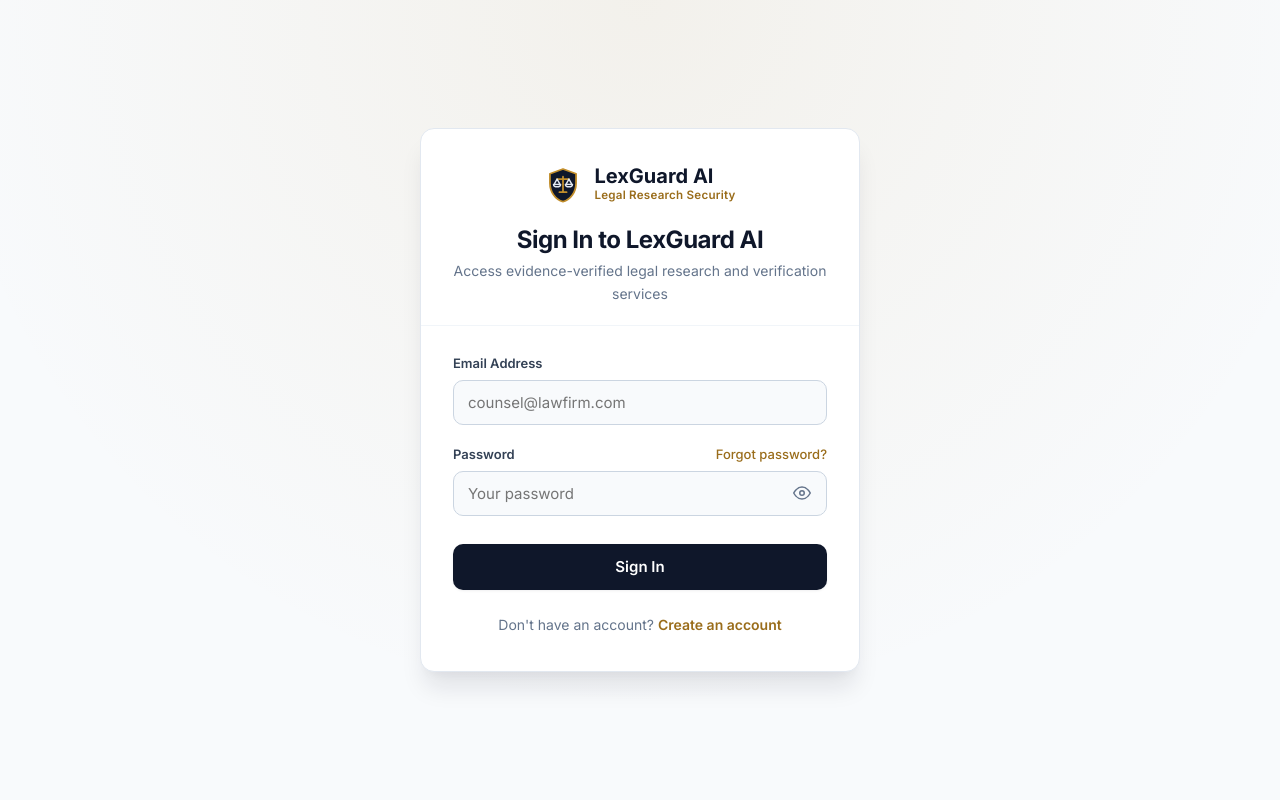
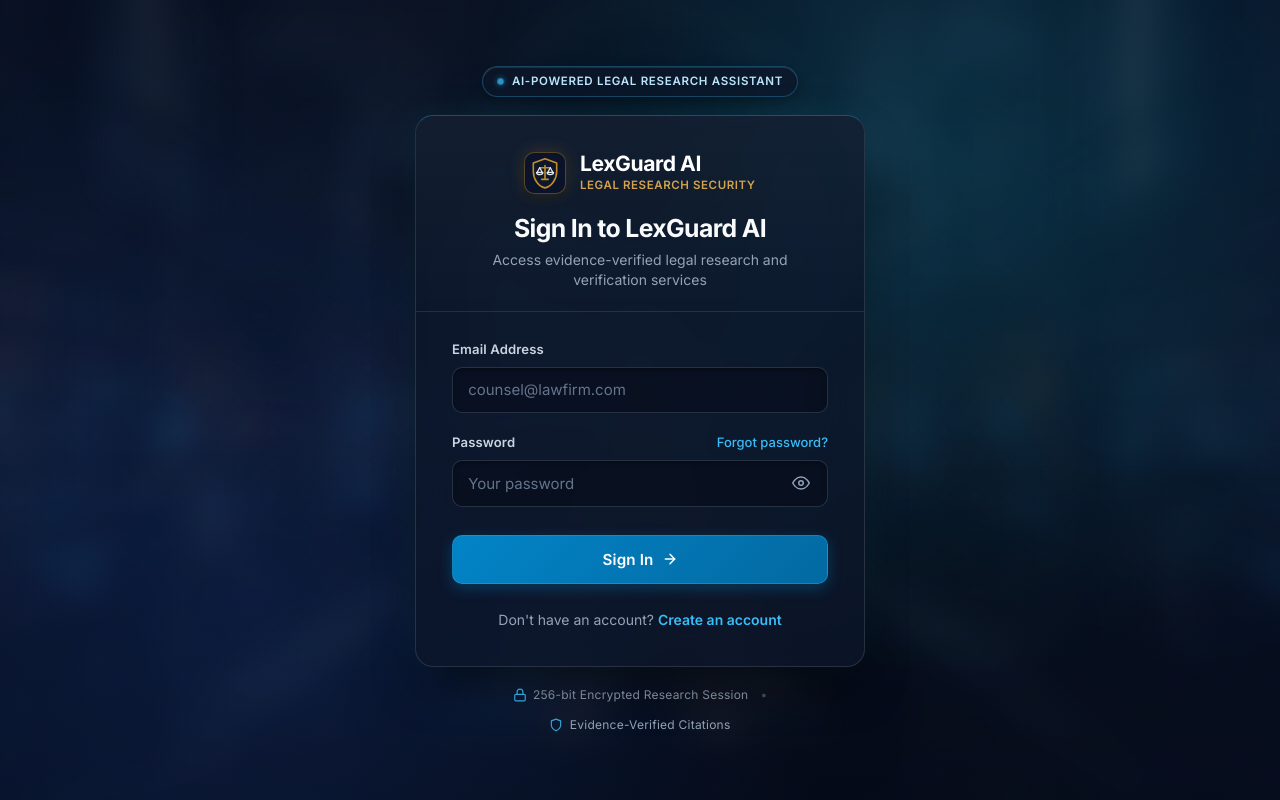
Before and after one commit to praseetha-n/LexGuard-AI, a React (Vite) app in the folder frontend/: page /login in a window 1280 px wide. Built offline with nearby package versions, Linux system fonts and the light colour scheme; no server answers.

Commit message:
Enhance login page with blurred legal-tech background banner and glassmorphism styling

```diff
--- a/frontend/src/App.css
+++ b/frontend/src/App.css
@@ -2100,48 +2100,220 @@
   color: var(--color-gold-700);
 }
 
-/* Auth Pages */
+/* ==========================================================================
+   Auth Pages - Premium Legal-Tech Atmosphere with Blurred Legal Banner
+   ========================================================================== */
+
 .auth-page-container {
+  position: relative;
   min-height: 100vh;
+  width: 100%;
   display: flex;
   align-items: center;
   justify-content: center;
-  padding: 2rem 1.5rem;
-  background-color: var(--color-canvas);
-  background-image: radial-gradient(circle at 50% 0%, rgba(180, 131, 40, 0.08), transparent 70%);
-}
-
+  padding: 2.5rem 1.25rem;
+  overflow-x: hidden;
+  background-color: #060b18; /* Deep authoritative navy base */
+}
+
+/* ── Full-Width Background Banner Layer with Smooth Blur ── */
+.auth-bg-layer {
+  position: fixed;
+  inset: 0;
+  width: 100%;
+  height: 100%;
+  z-index: 0;
+  overflow: hidden;
+  pointer-events: none;
+  background-color: #060b18;
+  background-image: url('/legal_login_banner.jpg');
+  background-size: cover;
+  background-position: center 30%;
+}
+
+.auth-bg-image {
+  position: absolute;
+  top: -4%;
+  left: -4%;
+  width: 108%;
+  height: 108%;
+  object-fit: cover;
+  object-position: center 30%;
+  /* High quality hardware-accelerated blur with scale to prevent edge bleeding */
+  filter: blur(14px) brightness(0.68) saturate(1.2);
+  transform: scale(1.06);
+  opacity: 0.95;
+  will-change: transform, filter;
+}
+
+/* Dark Navy Overlay with Subtle Gradients for Trust & Sophistication */
+.auth-bg-overlay {
+  position: absolute;
+  inset: 0;
+  background: linear-gradient(
+    180deg,
+    rgba(6, 12, 26, 0.82) 0%,
+    rgba(9, 18, 38, 0.76) 42%,
+    rgba(4, 9, 20, 0.92) 100%
+  );
+  backdrop-filter: blur(2px);
+}
+
+/* Subtle Blue & Cyan Glows to Represent AI Technology */
+.auth-bg-ambient-glow {
+  position: absolute;
+  inset: 0;
+  background:
+    radial-gradient(circle at 75% 20%, rgba(6, 182, 212, 0.18) 0%, transparent 45%),
+    radial-gradient(circle at 20% 75%, rgba(37, 99, 235, 0.16) 0%, transparent 50%),
+    radial-gradient(circle at 50% 50%, rgba(217, 119, 6, 0.07) 0%, transparent 40%),
+    radial-gradient(ellipse at center, transparent 40%, rgba(3, 7, 18, 0.65) 100%);
+  mix-blend-mode: screen;
+}
+
+/* Subtle Digital Lattice Grid Pattern */
+.auth-bg-grid {
+  position: absolute;
+  inset: 0;
+  background-image: radial-gradient(circle, rgba(56, 189, 248, 0.08) 1px, transparent 1px);
+  background-size: 32px 32px;
+  mask-image: radial-gradient(ellipse at center, black 40%, transparent 80%);
+  -webkit-mask-image: radial-gradient(ellipse at center, black 40%, transparent 80%);
+  opacity: 0.7;
+}
+
+/* ── Content Wrapper ── */
+.auth-content-wrapper {
+  position: relative;
+  z-index: 1;
+  width: 100%;
+  max-width: 450px;
+  display: flex;
+  flex-direction: column;
+  align-items: center;
+  gap: 1.15rem;
+  animation: authFadeInUp 0.5s cubic-bezier(0.16, 1, 0.3, 1) backwards;
+}
+
+@keyframes authFadeInUp {
+  0% {
+    opacity: 0;
+    transform: translateY(16px);
+  }
+  100% {
+    opacity: 1;
+    transform: translateY(0);
+  }
+}
+
+/* AI Status Badge */
+.auth-system-badge {
+  display: inline-flex;
+  align-items: center;
+  gap: 0.5rem;
+  padding: 0.35rem 0.9rem;
+  background: rgba(13, 22, 41, 0.75);
+  border: 1px solid rgba(56, 189, 248, 0.28);
+  border-radius: 9999px;
+  backdrop-filter: blur(12px);
+  -webkit-backdrop-filter: blur(12px);
+  box-shadow: 0 4px 14px rgba(0, 0, 0, 0.35), inset 0 1px 0 rgba(255, 255, 255, 0.1);
+}
+
+.auth-system-badge-dot {
+  width: 7px;
+  height: 7px;
+  border-radius: 50%;
+  background-color: #38bdf8;
+  box-shadow: 0 0 10px #38bdf8;
+  animation: badgePulse 2.4s ease-in-out infinite;
+}
+
+@keyframes badgePulse {
+  0%, 100% {
+    opacity: 1;
+    transform: scale(1);
+    box-shadow: 0 0 10px #38bdf8;
+  }
+  50% {
+    opacity: 0.6;
+    transform: scale(0.85);
+    box-shadow: 0 0 4px #0284c7;
+  }
+}
+
+.auth-system-badge-text {
+  font-size: 0.72rem;
+  font-weight: 600;
+  letter-spacing: 0.06em;
+  text-transform: uppercase;
+  color: #bae6fd;
+}
+
+/* ── Modern Glassmorphism Card ── */
 .auth-card {
   width: 100%;
-  max-width: 440px;
-  background-color: var(--color-surface);
-  border: 1px solid var(--color-border-subtle);
-  border-radius: var(--radius-lg);
-  box-shadow: var(--shadow-xl);
+  background: rgba(13, 22, 41, 0.82);
+  border: 1px solid rgba(255, 255, 255, 0.12);
+  border-top: 1px solid rgba(56, 189, 248, 0.35);
+  border-radius: 18px;
+  backdrop-filter: blur(20px) saturate(140%);
+  -webkit-backdrop-filter: blur(20px) saturate(140%);
+  box-shadow:
+    0 24px 48px -12px rgba(0, 0, 0, 0.7),
+    0 0 40px -8px rgba(6, 182, 212, 0.15);
   overflow: hidden;
-  transition: all var(--transition-normal);
+  transition: transform 0.25s ease, box-shadow 0.25s ease, border-color 0.25s ease;
+}
+
+.auth-card:hover {
+  border-color: rgba(56, 189, 248, 0.25);
+  border-top-color: rgba(56, 189, 248, 0.5);
+  box-shadow:
+    0 28px 56px -12px rgba(0, 0, 0, 0.75),
+    0 0 50px -5px rgba(6, 182, 212, 0.2);
 }
 
 .auth-card-header {
-  padding: 2.25rem 2rem 1.25rem;
+  padding: 2.25rem 2.25rem 1.25rem;
   text-align: center;
   display: flex;
   flex-direction: column;
   align-items: center;
-  border-bottom: 1px solid var(--color-canvas-subtle);
+  border-bottom: 1px solid rgba(148, 163, 184, 0.12);
+  background: linear-gradient(180deg, rgba(255, 255, 255, 0.03) 0%, transparent 100%);
 }
 
 .auth-brand {
   display: inline-flex;
   align-items: center;
-  gap: 0.75rem;
+  gap: 0.85rem;
   margin-bottom: 1.25rem;
   text-decoration: none;
+  transition: opacity 0.2s ease;
+}
+
+.auth-brand:hover {
+  opacity: 0.95;
 }
 
 .auth-brand-icon {
-  width: 38px;
-  height: 38px;
+  width: 42px;
+  height: 42px;
+  padding: 3px;
+  border-radius: 10px;
+  background: rgba(11, 19, 43, 0.85);
+  border: 1px solid rgba(194, 142, 43, 0.4);
+  box-shadow: 0 0 16px rgba(194, 142, 43, 0.25), 0 4px 10px rgba(0, 0, 0, 0.4);
+  display: flex;
+  align-items: center;
+  justify-content: center;
+  transition: transform 0.2s ease, box-shadow 0.2s ease;
+}
+
+.auth-brand:hover .auth-brand-icon {
+  transform: scale(1.04);
+  box-shadow: 0 0 20px rgba(194, 142, 43, 0.4), 0 4px 12px rgba(0, 0, 0, 0.5);
 }
 
 .auth-brand-text {
@@ -2151,34 +2323,40 @@
 }
 
 .auth-brand-name {
-  font-size: 1.25rem;
+  font-size: 1.32rem;
   font-weight: 700;
-  color: var(--color-text-primary);
-  line-height: 1.1;
+  color: #ffffff;
+  line-height: 1.15;
+  letter-spacing: -0.02em;
 }
 
 .auth-brand-sub {
-  font-size: 0.725rem;
-  font-weight: 600;
-  color: var(--color-gold-600);
-  letter-spacing: 0.02em;
+  font-size: 0.72rem;
+  font-weight: 600;
+  color: #d4a34b;
+  letter-spacing: 0.05em;
+  text-transform: uppercase;
 }
 
 .auth-title {
-  font-size: 1.5rem;
+  font-size: 1.55rem;
   font-weight: 700;
-  color: var(--color-text-primary);
-  letter-spacing: -0.02em;
-  margin-bottom: 0.35rem;
+  color: #f8fafc;
+  letter-spacing: -0.025em;
+  margin-bottom: 0.4rem;
+  line-height: 1.2;
 }
 
 .auth-subtitle {
   font-size: 0.875rem;
-  color: var(--color-text-muted);
+  color: #94a3b8;
+  line-height: 1.45;
+  max-width: 330px;
+  margin: 0 auto;
 }
 
 .auth-card-body {
-  padding: 1.75rem 2rem 2.25rem;
+  padding: 1.75rem 2.25rem 2.25rem;
 }
 
 .auth-form {
@@ -2190,13 +2368,14 @@
 .form-group {
   display: flex;
   flex-direction: column;
-  gap: 0.4rem;
+  gap: 0.45rem;
 }
 
 .form-group label {
-  font-size: 0.8125rem;
-  font-weight: 600;
-  color: var(--color-text-secondary);
+  font-size: 0.82rem;
+  font-weight: 600;
+  color: #cbd5e1;
+  letter-spacing: 0.01em;
 }
 
 .form-label-row {
@@ -2207,31 +2386,43 @@
 
 .auth-forgot-link {
   font-size: 0.8125rem;
-  color: var(--color-gold-600);
+  color: #38bdf8;
   font-weight: 500;
+  transition: color var(--transition-fast);
 }
 
 .auth-forgot-link:hover {
-  color: var(--color-gold-700);
+  color: #7dd3fc;
   text-decoration: underline;
 }
 
 .auth-input {
   width: 100%;
-  padding: 0.75rem 0.875rem;
+  padding: 0.8rem 0.95rem;
   font-family: var(--font-sans);
   font-size: 0.9375rem;
-  color: var(--color-text-primary);
-  background-color: var(--color-canvas);
-  border: 1px solid var(--color-border-strong);
+  color: #f8fafc;
+  background-color: rgba(9, 15, 30, 0.75);
+  border: 1px solid rgba(148, 163, 184, 0.22);
   border-radius: var(--radius-md);
+  box-shadow: inset 0 2px 4px rgba(0, 0, 0, 0.35);
   transition: all var(--transition-fast);
 }
 
+.auth-input::placeholder {
+  color: #64748b;
+}
+
 .auth-input:focus {
-  background-color: var(--color-surface);
-  border-color: var(--color-gold-500);
-  box-shadow: 0 0 0 3px rgba(180, 131, 40, 0.15);
+  background-color: rgba(13, 21, 41, 0.95);
+  border-color: #0ea5e9;
+  box-shadow: 0 0 0 3px rgba(14, 165, 233, 0.28), inset 0 1px 2px rgba(0, 0, 0, 0.2);
+  outline: none;
+}
+
+.auth-input:disabled {
+  opacity: 0.6;
+  cursor: not-allowed;
 }
 
 .password-input-wrapper {
@@ -2241,7 +2432,7 @@
 }
 
 .password-input-wrapper .auth-input {
-  padding-right: 2.75rem;
+  padding-right: 2.85rem;
 }
 
 .password-toggle-btn {
@@ -2250,35 +2441,51 @@
   display: flex;
   align-items: center;
   justify-content: center;
-  color: var(--color-text-muted);
+  color: #94a3b8;
   background: none;
   border: none;
-  padding: 0.25rem;
+  padding: 0.35rem;
   border-radius: var(--radius-sm);
-  transition: color var(--transition-fast);
+  transition: color var(--transition-fast), background-color var(--transition-fast);
 }
 
 .password-toggle-btn:hover {
-  color: var(--color-text-primary);
+  color: #f8fafc;
+  background-color: rgba(255, 255, 255, 0.08);
 }
 
 .auth-submit-btn {
   width: 100%;
-  padding: 0.85rem;
+  padding: 0.88rem 1.25rem;
   margin-top: 0.5rem;
-  background-color: var(--color-text-primary);
+  background: linear-gradient(135deg, #0284c7 0%, #0369a1 100%);
   color: #ffffff;
-  font-size: 0.9375rem;
-  font-weight: 600;
+  font-size: 0.95rem;
+  font-weight: 600;
+  letter-spacing: 0.01em;
+  border: 1px solid rgba(56, 189, 248, 0.3);
   border-radius: var(--radius-md);
-  box-shadow: var(--shadow-sm);
+  box-shadow: 0 4px 14px rgba(2, 132, 199, 0.35), 0 1px 2px rgba(0, 0, 0, 0.25);
   transition: all var(--transition-fast);
+  cursor: pointer;
+}
+
+.auth-submit-btn-content {
+  display: inline-flex;
+  align-items: center;
+  justify-content: center;
+  gap: 0.5rem;
 }
 
 .auth-submit-btn:hover:not(:disabled) {
-  background-color: #1e293b;
-  transform: translateY(-1px);
-  box-shadow: var(--shadow-md);
+  background: linear-gradient(135deg, #0ea5e9 0%, #0284c7 100%);
+  transform: translateY(-1.5px);
+  box-shadow: 0 8px 22px rgba(14, 165, 233, 0.45);
+}
+
+.auth-submit-btn:active:not(:disabled) {
+  transform: translateY(0);
+  box-shadow: 0 2px 8px rgba(2, 132, 199, 0.3);
 }
 
 .auth-submit-btn:disabled {
@@ -2304,42 +2511,74 @@
 .auth-alert {
   display: flex;
   align-items: center;
-  gap: 0.625rem;
-  padding: 0.75rem 1rem;
+  gap: 0.65rem;
+  padding: 0.8rem 1.1rem;
   border-radius: var(--radius-md);
-  font-size: 0.85rem;
+  font-size: 0.86rem;
   font-weight: 500;
   margin-bottom: 1.25rem;
-  line-height: 1.4;
+  line-height: 1.45;
 }
 
 .auth-alert--error {
-  background-color: var(--color-error-bg);
-  border: 1px solid var(--color-error-border);
-  color: var(--color-error-text);
+  background-color: rgba(239, 68, 68, 0.16);
+  border: 1px solid rgba(248, 113, 113, 0.35);
+  color: #fca5a5;
+  backdrop-filter: blur(8px);
 }
 
 .auth-alert--success {
-  background-color: var(--color-verified-bg);
-  border: 1px solid var(--color-verified-border);
-  color: var(--color-verified-text);
+  background-color: rgba(16, 185, 129, 0.16);
+  border: 1px solid rgba(52, 211, 153, 0.35);
+  color: #a7f3d0;
+  backdrop-filter: blur(8px);
 }
 
 .auth-footer-links {
-  margin-top: 1.5rem;
+  margin-top: 1.6rem;
   text-align: center;
   font-size: 0.875rem;
-  color: var(--color-text-muted);
+  color: #94a3b8;
 }
 
 .auth-link {
-  color: var(--color-gold-600);
-  font-weight: 600;
+  color: #38bdf8;
+  font-weight: 600;
+  transition: color var(--transition-fast);
 }
 
 .auth-link:hover {
-  color: var(--color-gold-700);
+  color: #7dd3fc;
   text-decoration: underline;
+}
+
+/* Security & Verification Trust Footer */
+.auth-security-footer {
+  display: flex;
+  align-items: center;
+  justify-content: center;
+  gap: 0.75rem;
+  flex-wrap: wrap;
+  color: #94a3b8;
+  font-size: 0.75rem;
+  letter-spacing: 0.02em;
+  padding: 0 0.5rem;
+  text-align: center;
+}
+
+.auth-security-item {
+  display: inline-flex;
+  align-items: center;
+  gap: 0.4rem;
+}
+
+.auth-security-item svg {
+  color: #38bdf8;
+  opacity: 0.85;
+}
+
+.auth-security-divider {
+  color: #475569;
 }
 
 .auth-loading-screen {
@@ -2349,22 +2588,64 @@
   align-items: center;
   justify-content: center;
   gap: 1rem;
-  background-color: var(--color-canvas);
+  background-color: #060b18;
 }
 
 .auth-loading-spinner {
-  width: 32px;
-  height: 32px;
-  border: 3px solid var(--color-border-subtle);
-  border-top-color: var(--color-gold-500);
+  width: 36px;
+  height: 36px;
+  border: 3px solid rgba(56, 189, 248, 0.2);
+  border-top-color: #38bdf8;
   border-radius: 50%;
   animation: spin 0.8s linear infinite;
 }
 
 .auth-loading-text {
   font-size: 0.9375rem;
-  color: var(--color-text-muted);
+  color: #94a3b8;
   font-weight: 500;
+}
+
+@media (max-width: 520px) {
+  .auth-page-container {
+    padding: 1.5rem 1rem;
+    align-items: flex-start;
+    padding-top: max(2rem, env(safe-area-inset-top));
+  }
+
+  .auth-content-wrapper {
+    gap: 0.85rem;
+    width: 100%;
+  }
+
+  .auth-card {
+    border-radius: 14px;
+  }
+
+  .auth-card-header {
+    padding: 1.75rem 1.25rem 1rem;
+  }
+
+  .auth-card-body {
+    padding: 1.25rem 1.25rem 1.75rem;
+  }
+
+  .auth-title {
+    font-size: 1.35rem;
+  }
+
+  .auth-subtitle {
+    font-size: 0.8125rem;
+  }
+
+  .auth-security-footer {
+    flex-direction: column;
+    gap: 0.35rem;
+  }
+
+  .auth-security-divider {
+    display: none;
+  }
 }
 
 /* Access Denied Card */
--- a/frontend/src/components/auth/AuthLayout.jsx
+++ b/frontend/src/components/auth/AuthLayout.jsx
@@ -1,17 +1,45 @@
 import React from 'react';
 import { Link } from 'react-router-dom';
+import legalBannerImg from '../../assets/legal_login_banner.jpg';
 
-export default function AuthLayout({ title, subtitle, children }) {
+export default function AuthLayout({
+  title,
+  subtitle,
+  badgeText = 'AI-Powered Legal Research Assistant',
+  children,
+}) {
   return (
     <div className="auth-page-container">
+      {/* ── Background Banner Layer with legal theme, blur & atmospheric overlays ── */}
+      <div className="auth-bg-layer" aria-hidden="true">
+        <img
+          src={legalBannerImg}
+          alt=""
+          className="auth-bg-image"
+          loading="eager"
+        />
+        <div className="auth-bg-overlay" />
+        <div className="auth-bg-ambient-glow" />
+        <div className="auth-bg-grid" />
+      </div>
+
+      {/* ── Foreground Content ── */}
+      <main className="auth-content-wrapper" role="main">
+        {/* Subtle status badge indicating AI Legal Assistant identity */}
+        <div className="auth-system-badge" aria-label="LexGuard platform status">
+          <span className="auth-system-badge-dot" aria-hidden="true" />
+          <span className="auth-system-badge-text">{badgeText}</span>
+        </div>
+
         <div className="auth-card">
           <div className="auth-card-header">
-          <Link to="/" className="auth-brand">
+            <Link to="/" className="auth-brand" aria-label="LexGuard AI - Return to home">
               <div className="auth-brand-icon">
                 <svg
                   viewBox="0 0 32 32"
                   fill="none"
                   xmlns="http://www.w3.org/2000/svg"
+                  aria-hidden="true"
                 >
                   <path
                     d="M16 2.5L5 6.5V14.5C5 21.8 9.7 28.5 16 30C22.3 28.5 27 21.8 27 14.5V6.5L16 2.5Z"
@@ -55,6 +83,45 @@ export default function AuthLayout({ title, subtitle, children }) {
             {children}
           </div>
         </div>
+
+        {/* ── Security & Verification Trust Footer ── */}
+        <footer className="auth-security-footer" aria-label="System security specifications">
+          <div className="auth-security-item">
+            <svg
+              width="14"
+              height="14"
+              viewBox="0 0 24 24"
+              fill="none"
+              stroke="currentColor"
+              strokeWidth="2"
+              strokeLinecap="round"
+              strokeLinejoin="round"
+              aria-hidden="true"
+            >
+              <rect x="3" y="11" width="18" height="11" rx="2" ry="2" />
+              <path d="M7 11V7a5 5 0 0 1 10 0v4" />
+            </svg>
+            <span>256-bit Encrypted Research Session</span>
+          </div>
+          <span className="auth-security-divider" aria-hidden="true">•</span>
+          <div className="auth-security-item">
+            <svg
+              width="14"
+              height="14"
+              viewBox="0 0 24 24"
+              fill="none"
+              stroke="currentColor"
+              strokeWidth="2"
+              strokeLinecap="round"
+              strokeLinejoin="round"
+              aria-hidden="true"
+            >
+              <path d="M12 22s8-4 8-10V5l-8-3-8 3v7c0 6 8 10 8 10z" />
+            </svg>
+            <span>Evidence-Verified Citations</span>
+          </div>
+        </footer>
+      </main>
     </div>
   );
 }
--- a/frontend/src/components/auth/Login.jsx
+++ b/frontend/src/components/auth/Login.jsx
@@ -52,10 +52,11 @@ export default function Login() {
     <AuthLayout
       title="Sign In to LexGuard AI"
       subtitle="Access evidence-verified legal research and verification services"
+      badgeText="AI-Powered Legal Research Assistant"
     >
       {error && (
         <div className="auth-alert auth-alert--error" role="alert">
-          <svg width="18" height="18" viewBox="0 0 24 24" fill="none" stroke="currentColor" strokeWidth="2">
+          <svg width="18" height="18" viewBox="0 0 24 24" fill="none" stroke="currentColor" strokeWidth="2" aria-hidden="true">
             <circle cx="12" cy="12" r="10"></circle>
             <line x1="12" y1="8" x2="12" y2="12"></line>
             <line x1="12" y1="16" x2="12.01" y2="16"></line>
@@ -130,7 +131,13 @@ export default function Login() {
               <span>Signing In...</span>
             </span>
           ) : (
-            'Sign In'
+            <span className="auth-submit-btn-content">
+              <span>Sign In</span>
+              <svg width="16" height="16" viewBox="0 0 24 24" fill="none" stroke="currentColor" strokeWidth="2.2" strokeLinecap="round" strokeLinejoin="round" aria-hidden="true">
+                <line x1="5" y1="12" x2="19" y2="12"></line>
+                <polyline points="12 5 19 12 12 19"></polyline>
+              </svg>
+            </span>
           )}
         </button>
       </form>
```
Also changed, not shown: frontend/public/legal_login_banner.jpg (added), frontend/src/assets/legal_login_banner.jpg (added). Lines whose indentation alone changed are shown as unchanged.
